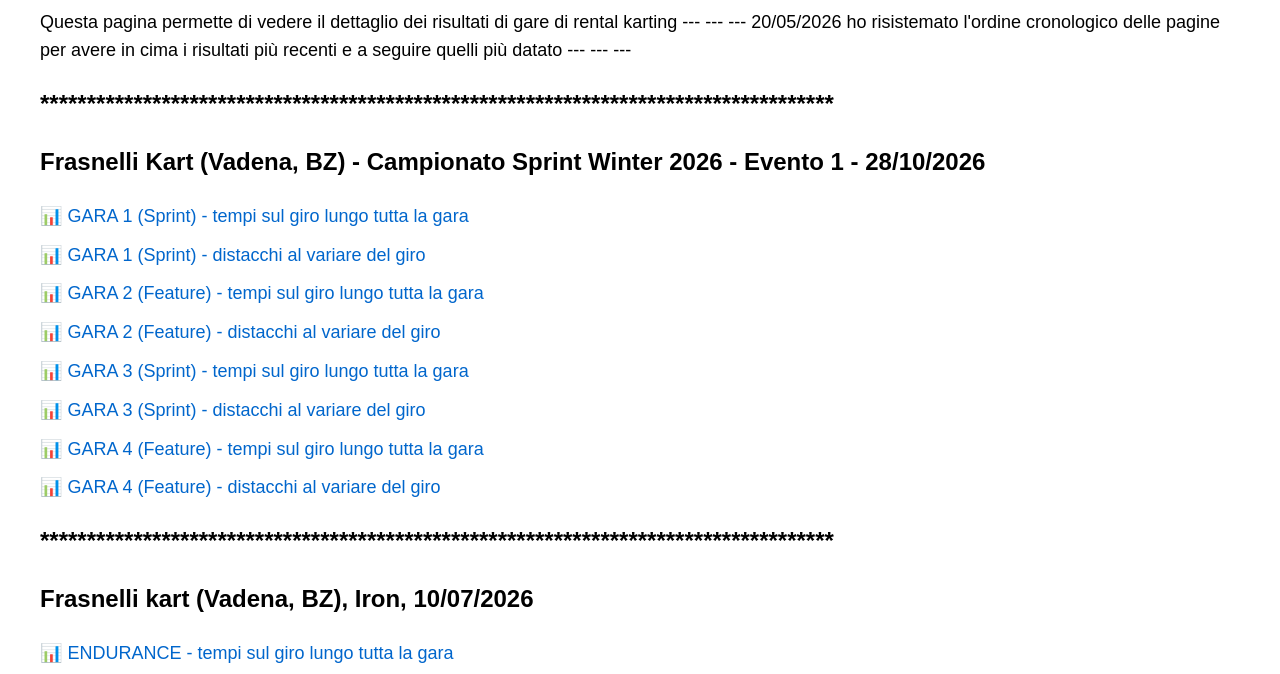
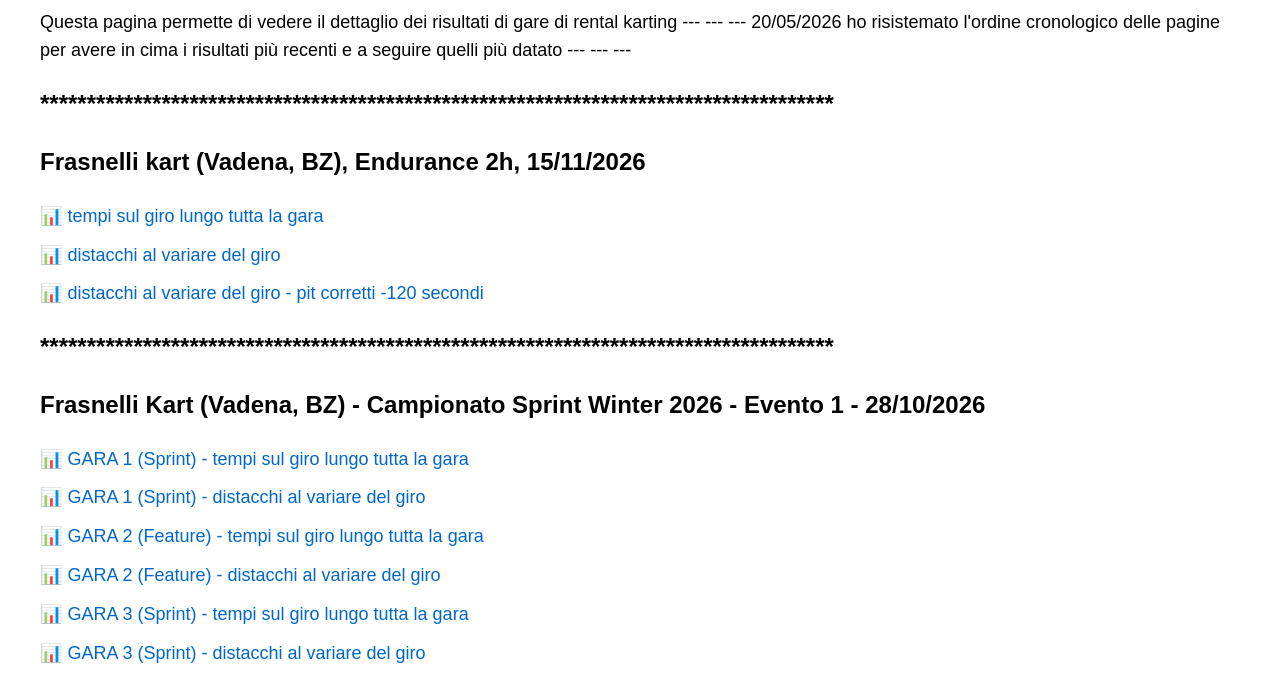
Before and after one commit to trama78/endurance-vadena-2025, a plain HTML site: page index.html in a window 1280 px wide. Shown: the part 105-779 px from the top of the page. Drawn offline with Linux system fonts and the light colour scheme.

Commit message:
Update index.html

```diff
--- a/index.html
+++ b/index.html
@@ -24,6 +24,12 @@
     ---
   </p>
 
+
+  <h2>*************************************************************************************</h2>
+  <h2>Frasnelli kart (Vadena, BZ), Endurance 2h, 15/11/2026</h2>
+  <a href="gara_20261115_TEMPI.html">📊 tempi sul giro lungo tutta la gara</a>
+  <a href="gara_20261115_DISTACCHI.html">📊 distacchi al variare del giro</a>
+  <a href="gara_20261115_DISTACCHI-MOD.html">📊 distacchi al variare del giro - pit corretti -120 secondi</a>
 
   <h2>*************************************************************************************</h2>
   <h2>Frasnelli Kart (Vadena, BZ) - Campionato Sprint Winter 2026 - Evento 1 - 28/10/2026</h2>
```
